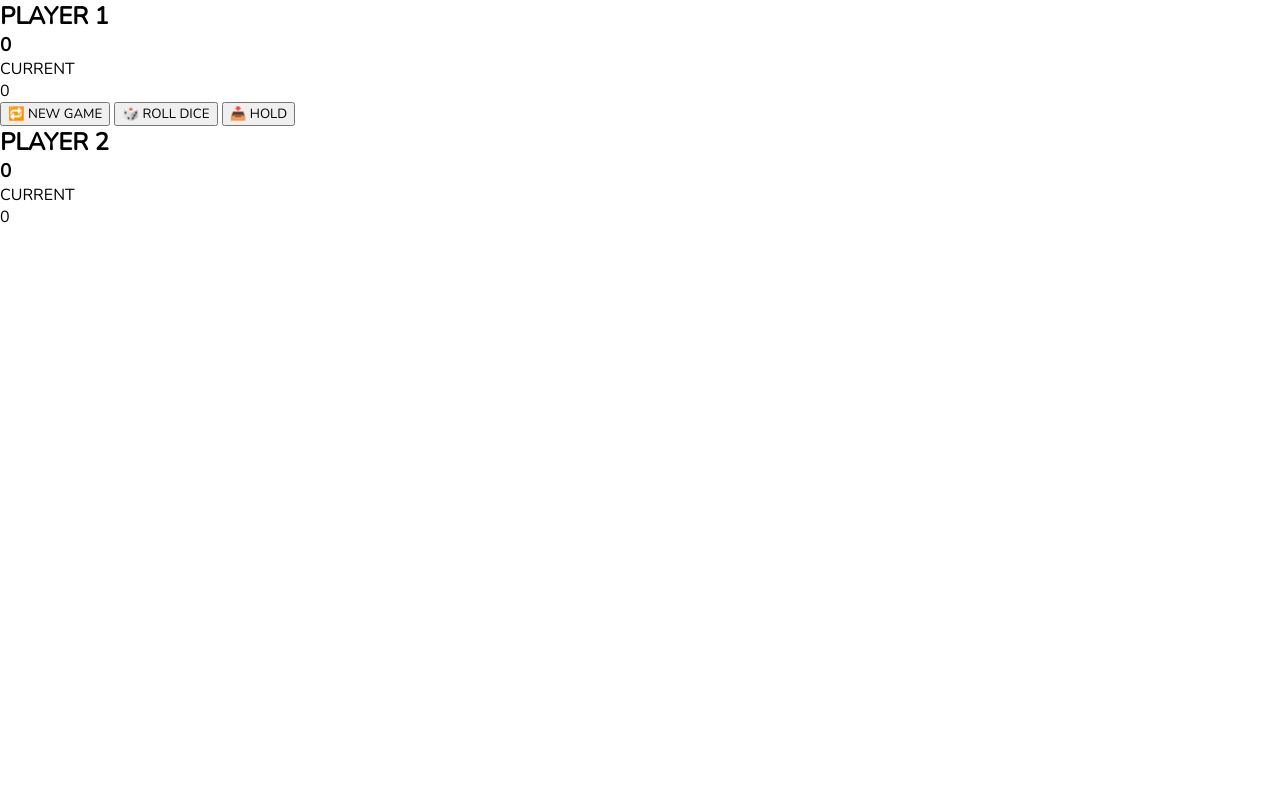
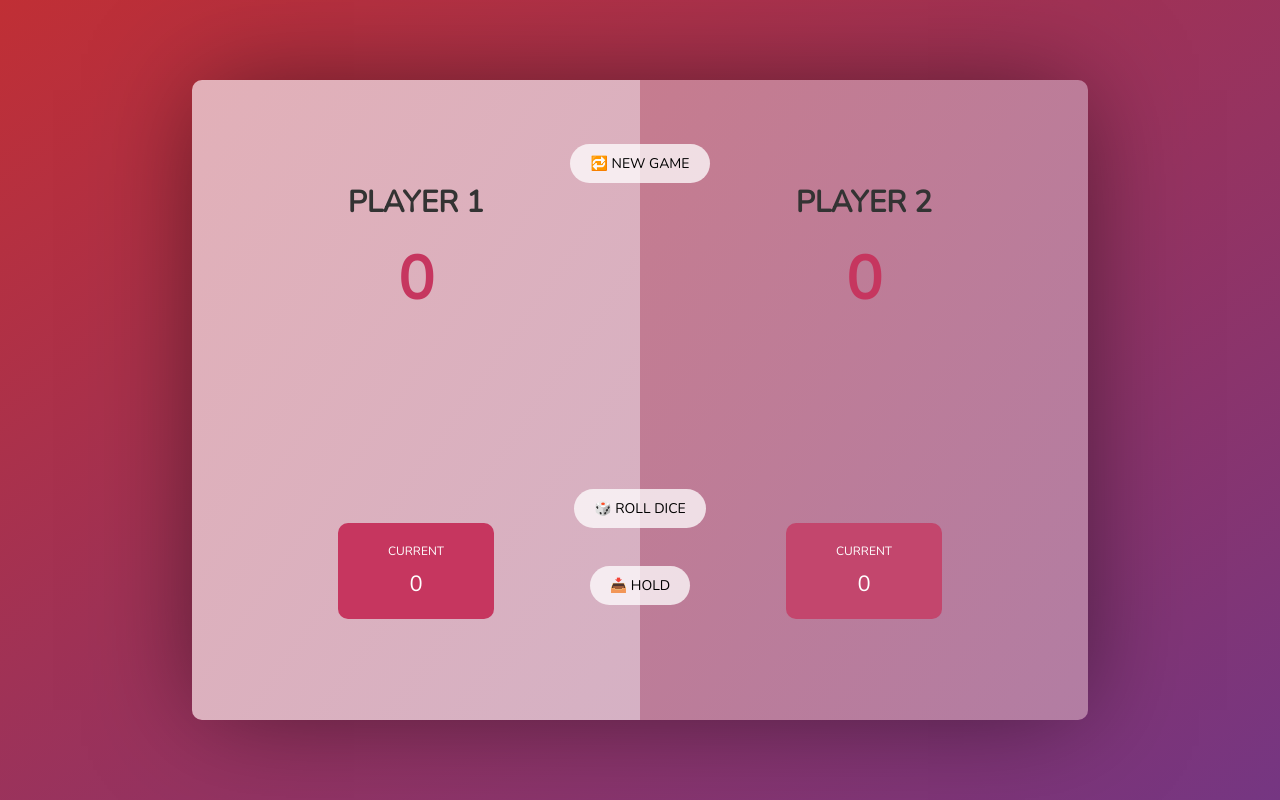
Before and after one commit to vishalmajumdar/gfg-mern-offline-3-class-3-2, a plain HTML site: page index.html in a window 1280 px wide. Drawn offline with nearby package versions, Linux system fonts and the light colour scheme.

Commit message:
Add styles to index.html

```diff
--- a/index.html
+++ b/index.html
@@ -11,30 +11,43 @@
       href="https://fonts.googleapis.com/css2?family=Nunito&display=swap"
       rel="stylesheet"
     />
+    <!-- external stylesheet -->
     <link rel="stylesheet" href="style.css" />
   </head>
   <body>
     <main class="container">
       <div class="game-field">
+        <!-- player 1 start -->
         <section class="player-1">
-          <h2>PLAYER 1</h2>
-          <h3>0</h3>
+          <div class="player-details">
+            <h2>PLAYER 1</h2>
+            <h3>0</h3>
+          </div>
           <div class="score-1">
-            <p>CURRENT</p>
+            <p class="current">CURRENT</p>
             <p class="score">0</p>
           </div>
         </section>
-        <button>🔁 NEW GAME</button>
-        <button>🎲 ROLL DICE</button>
-        <button>📥 HOLD</button>
+        <!-- player 1 end -->
+        <!-- control start -->
+        <section class="controls">
+          <button class="button-1">🔁 NEW GAME</button>
+          <button class="button-2">🎲 ROLL DICE</button>
+          <button class="button-3">📥 HOLD</button>
+        </section>
+        <!-- controls end -->
+        <!-- player 2 start -->
         <section class="player-2">
-          <h2>PLAYER 2</h2>
-          <h3>0</h3>
+          <div class="player-details">
+            <h2>PLAYER 2</h2>
+            <h3>0</h3>
+          </div>
           <div class="score-2">
-            <p>CURRENT</p>
+            <p class="current">CURRENT</p>
             <p class="score">0</p>
           </div>
         </section>
+        <!-- player 2 end -->
       </div>
     </main>
   </body>
--- a/style.css
+++ b/style.css
@@ -2,3 +2,114 @@
   margin: 0;
   font-family: "Nunito", sans-serif;
 }
+
+body {
+  background-image: linear-gradient(to bottom right, #c02f35, #753682);
+  height: 100vh;
+}
+
+main {
+  display: flex;
+  justify-content: center;
+  align-items: center;
+  height: 100%;
+}
+
+.game-field {
+  display: flex;
+  width: 70%;
+  height: 80%;
+  border-radius: 10px;
+  box-shadow: 0px 0px 100px -10px rgba(0, 0, 0, 0.5);
+  position: relative;
+  display: flex;
+}
+
+.player-1 {
+  background-image: linear-gradient(to bottom right, #e2b0b8, #d5b1c4);
+  flex-grow: 1;
+  border-radius: 10px 0px 0px 10px;
+  display: flex;
+  flex-direction: column;
+  justify-content: space-around;
+  align-items: center;
+}
+
+.player-details h2 {
+  font-size: 30px;
+  color: #333;
+}
+
+.player-details h3 {
+  font-size: 60px;
+  color: #c6365f;
+  text-align: center;
+  margin-top: 15px;
+}
+
+.score-1 {
+  background-color: #c6365f;
+  padding: 20px 50px;
+  border-radius: 10px;
+  color: white;
+  text-align: center;
+}
+
+.current {
+  font-size: 12px;
+}
+
+.score {
+  font-size: 22px;
+  margin-top: 10px;
+}
+
+.score-2 {
+  background-color: #c3466d;
+  padding: 20px 50px;
+  border-radius: 10px;
+  color: white;
+  text-align: center;
+}
+
+.controls {
+  display: flex;
+  flex-direction: column;
+  align-items: center;
+  justify-content: center;
+  height: 100%;
+}
+
+button {
+  border: none;
+  background-color: rgba(255, 255, 255, 0.75);
+  padding: 10px 20px;
+  border-radius: 30px;
+  cursor: pointer;
+  font-size: 14px;
+}
+
+.button-1 {
+  position: absolute;
+  top: 10%;
+}
+
+.button-2 {
+  position: absolute;
+  bottom: 30%;
+}
+
+.button-3 {
+  position: absolute;
+  bottom: 18%;
+}
+
+.player-2 {
+  background-image: linear-gradient(to bottom right, #c67c8f, #b27da3);
+  flex-grow: 1;
+  border-radius: 0px 10px 10px 0px;
+  display: flex;
+  flex-direction: column;
+  justify-content: space-around;
+  align-items: center;
+}
```
